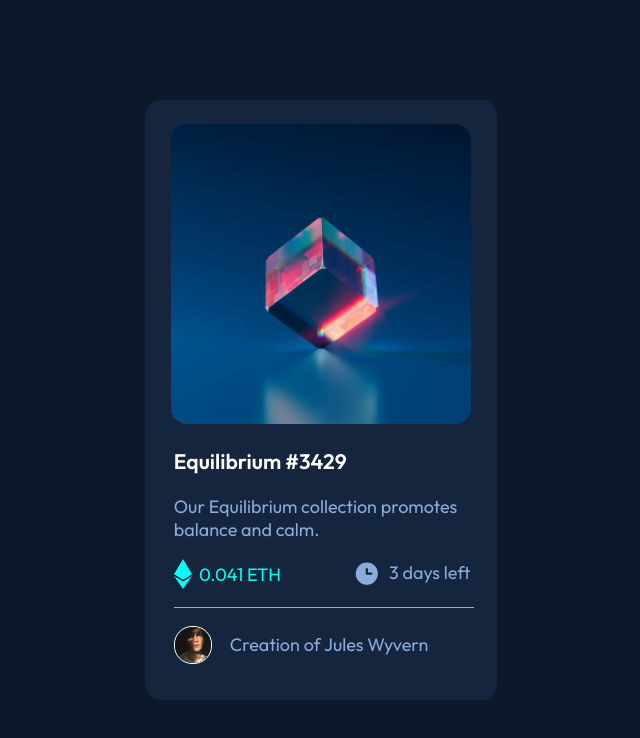
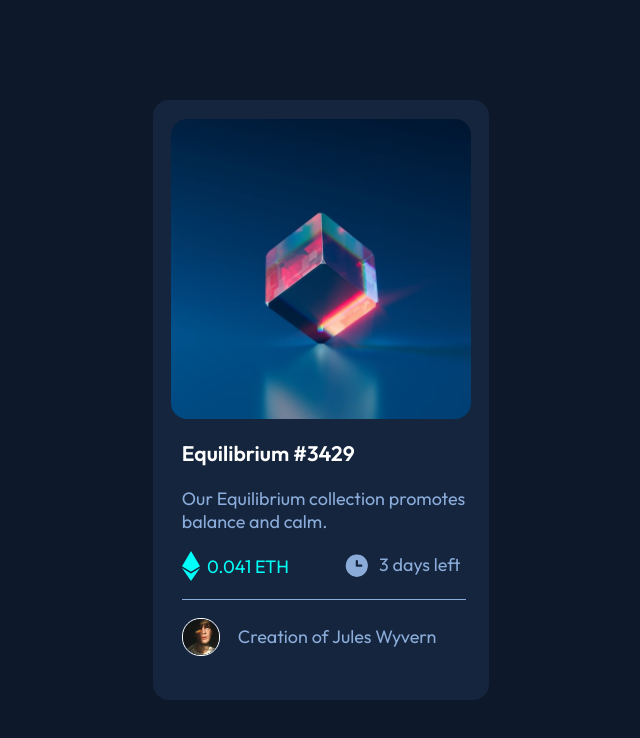
Before and after one commit to TheLegend760/NFT-preview, a plain HTML site: page index.html in a window 1280 px wide. Shown: the whole page, without its empty margins (319-959 px from the left). Drawn offline with Linux system fonts and the light colour scheme.

Commit message:
Final v1.04
Changed width of card

```diff
--- a/index.html
+++ b/index.html
@@ -18,7 +18,7 @@
     <div class="image">
   <img src="images/image-equilibrium.jpg" alt="image-equilibrium" class="mainimg">
       <div class="overlay">
-        <div class="viewicon"><img src="/images/icon-view.svg"></div>
+         <div class="viewicon"><img src="/images/icon-view.svg"></div> /
         </div>
   </div>
 
--- a/style.css
+++ b/style.css
@@ -2,12 +2,15 @@ html {
     background-color: hsl(217, 54%, 11%);
 }
 
+html, body {
+    width: 100%;
+    height: 100%;
+}
+
 .card {
     display: block;
-    max-height: 37.5em;
-    max-width: 22em;
-    width: 100%;
-    height: 100%;
+    height: 37.5em;
+    width: 21em;
     background-color: hsl(216, 50%, 16%);
     border-radius: 1em;
     position:absolute;
@@ -22,7 +25,7 @@ html {
     display: block;
     border-radius: 1em;
     width: 300px;
-    margin: 1.5em auto;
+    margin: 1.2em auto;
     height: auto;
 }
 
@@ -139,7 +142,7 @@ a:hover {
 
 .days {
     color: hsl(215, 51%, 70%);
-    padding-left: 4em;
+    padding-left: 3em;
 }
 
 .days img {
@@ -153,9 +156,23 @@ a:hover {
 /* ==============================ICON================================== */
 
 
-/* ##################################### MOBILE ############################# */
+/* ##################################### MOBILE #############################
+
+@media only screen and (max-width: 500px) {
+    .card {
+        display: block;
+        height: 37.5em;
+        width: 22.5em;
+        background-color: hsl(216, 50%, 16%);
+        border-radius: 1em;
+        position:absolute;
+        top: 0;
+        left: 0;
+        right: 0;
+        bottom: 0;
+        margin: auto;
+    }
+  }
 
 
-
-
-/* ##################################### MOBILE ############################# */
+ ##################################### MOBILE ############################# */
```
